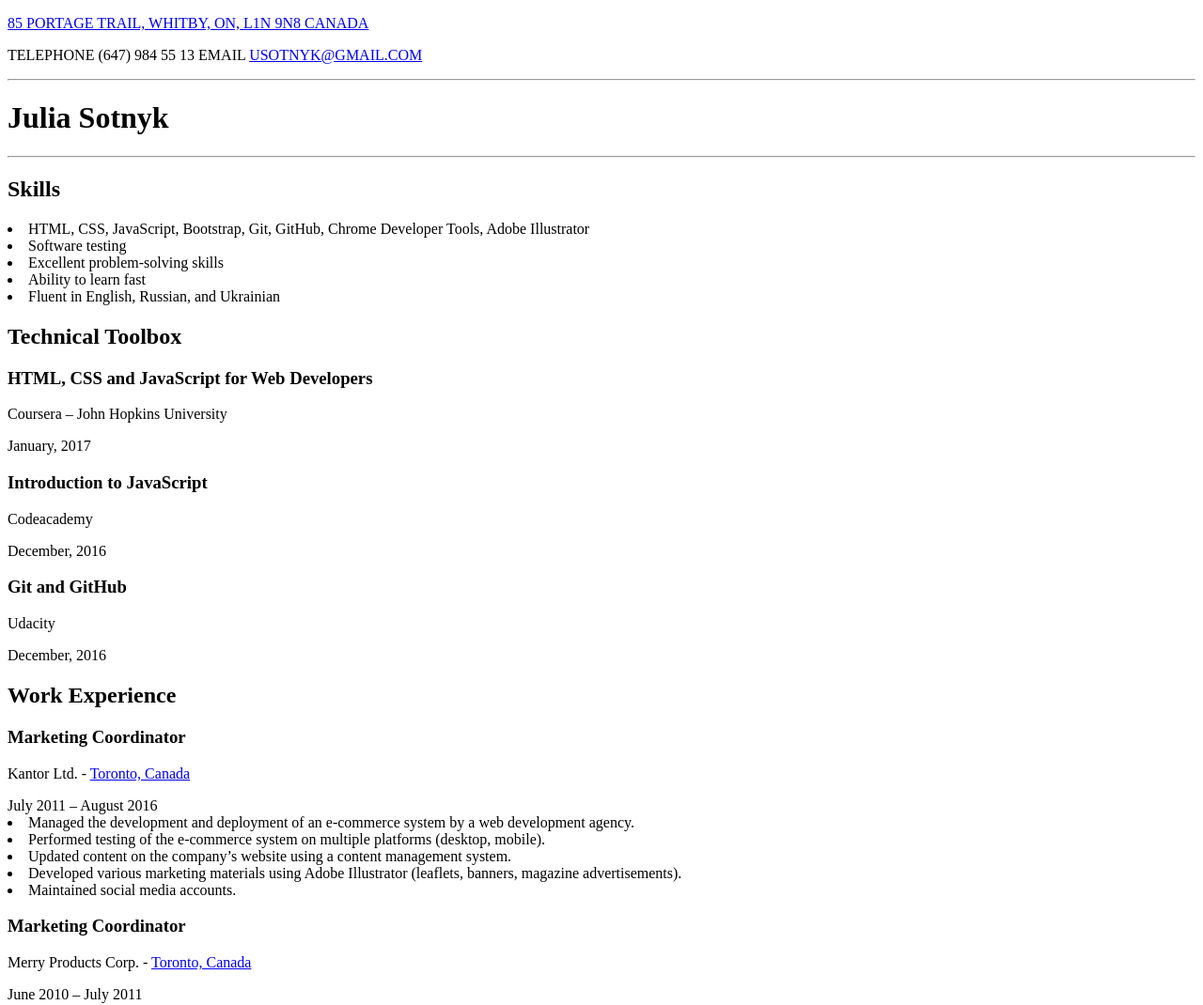
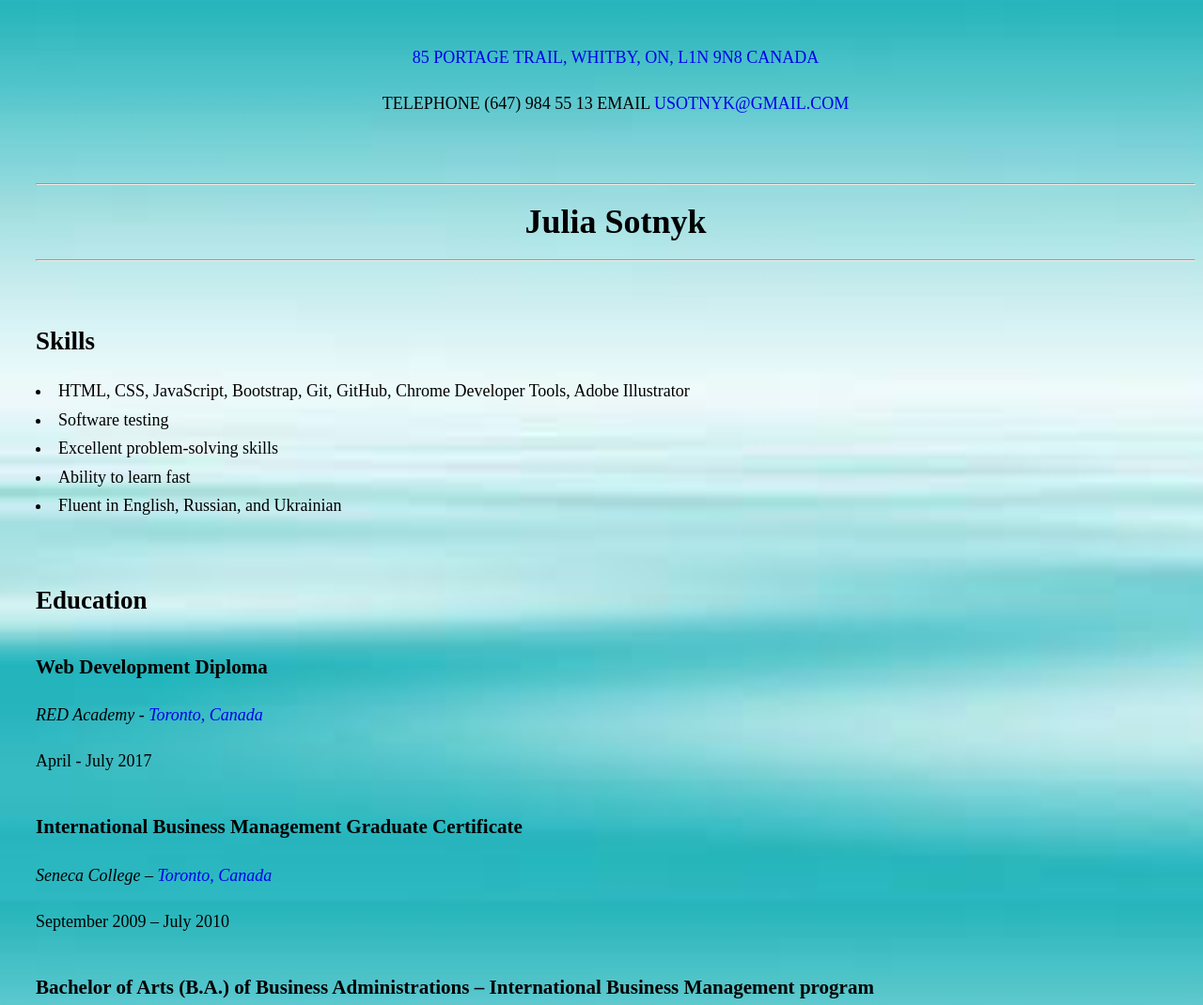
Before and after one commit to usotnyk/RA-project0, a plain HTML site: page index.html in a window 1280 px wide. Shown: the top 1070 px of the page at 94% size. Drawn offline with Linux system fonts and the light colour scheme.

Commit message:
added css paddings/margins, background image; removed spans (dates) from html

```diff
--- a/css/styles.css
+++ b/css/styles.css
@@ -0,0 +1,40 @@
+body {
+ font-size: 18px;
+ padding-top: 20px;
+ padding-bottom: 20px;
+ padding-left: 30px;
+ line-height: 1.7em;
+ background: url('background2.jpg');
+ background-size: contain;
+}
+
+a {
+  text-decoration: none;
+}
+a:hover {
+ font-weight: bold;
+}
+
+header {
+  text-align: center;
+}
+
+#tophr {
+  margin-top: 70px;
+}
+
+#bottomhr {
+  margin-bottom: 70px;
+}
+
+section {
+  margin-top: 70px;
+}
+
+section h3 {
+  margin-top: 40px;
+}
+
+section p {
+  font-style: italic;
+}
--- a/index.html
+++ b/index.html
@@ -13,9 +13,9 @@
  <header>
      <p><a href="https://www.google.ca/maps/place/85+Portage+Trail,+Whitby,+ON+L1N+9N8/@43.8527512,-78.9555027,17z/data=!3m1!4b1!4m5!3m4!1s0x89d4e1c2eeec9c17:0x12be5e855d2e6f4a!8m2!3d43.8527474!4d-78.953314!6m1!1e1" target="_blank">85 PORTAGE TRAIL, WHITBY, ON, L1N 9N8 CANADA</a></p>
      <p>TELEPHONE (647) 984 55 13 EMAIL <a href="mailto:usotnyk@gmail.com">USOTNYK@GMAIL.COM</a></p>
-     <hr>
+     <hr id="tophr">
      <h1>Julia Sotnyk</h1>
-     <hr>
+     <hr id="bottomhr">
  </header>
 
  <main>
@@ -28,16 +28,25 @@
          <li>Fluent in English, Russian, and Ukrainian</li>
      </section>
      <section>
+         <h2>Education</h2>
+          <h3>Web Development Diploma</h3>
+          <p>RED Academy - <a href="https://www.google.ca/maps/place/RED+Academy+Toronto/@43.6438229,-79.3999787,17z/data=!3m1!4b1!4m5!3m4!1s0x882b34ded41454b3:0x648b029428613f49!8m2!3d43.643819!4d-79.39779" target="_blank">Toronto, Canada</a></p>
+          <span>April - July 2017</span>
+          <h3>International Business Management Graduate Certificate</h3>
+          <p>Seneca College – <a href="https://www.google.ca/maps/place/Seneca+College+Newnham+Campus/@43.7954547,-79.3519197,17z/data=!3m1!4b1!4m5!3m4!1s0x89d4d31b90ca7705:0xb7ff263adf7d9741!8m2!3d43.7954508!4d-79.349731" target="_blank">Toronto, Canada </a></p>
+          <span>September 2009 – July 2010 </span>
+          <h3>Bachelor of Arts (B.A.) of Business Administrations – International Business Management program</h3>
+          <p>Ukrainian-American Humanitarian (Liberal Arts) Institute – <a href="https://www.google.ca/maps/place/Turhenievska+St,+8%2F14,+Kyiv,+Ukraine/@50.4488414,30.4933893,17z/data=!3m1!4b1!4m5!3m4!1s0x40d4ce8ab8e08a8f:0x352d2f75e45028fc!8m2!3d50.448838!4d30.495578" target="_blank">Kiev, Ukraine</a></p>
+          <span>September 2005 – July 2009 </span>
+     </section>
+     <section>
          <h2>Technical Toolbox</h2>
           <h3>HTML, CSS and JavaScript for Web Developers</h3>
-          <p>Coursera – John Hopkins University</p>
-          <span>January, 2017</span>
+          <p>Coursera - January, 2017</p>
           <h3>Introduction to JavaScript</h3>
-          <p>Codeacademy</p>
-          <span>December, 2016</span>
+          <p>Codeacademy - December, 2016</p>
           <h3>Git and GitHub</h3>
-          <p>Udacity</p>
-          <span>December, 2016</span>
+          <p>Udacity - December, 2016</p>
      </section>
      <section>
          <h2>Work Experience</h2>
@@ -60,18 +69,6 @@
           <li>Developed communication strategies and marketing activities to promote sales of products.</li>
          </article>
      </section>
-     <section>
-         <h2>Education</h2>
-          <h3>Web Development Diploma</h3>
-          <p>RED Academy - <a href="https://www.google.ca/maps/place/RED+Academy+Toronto/@43.6438229,-79.3999787,17z/data=!3m1!4b1!4m5!3m4!1s0x882b34ded41454b3:0x648b029428613f49!8m2!3d43.643819!4d-79.39779" target="_blank">Toronto, Canada</a></p>
-          <span>April - July 2017</span>
-          <h3>International Business Management Graduate Certificate</h3>
-          <p>Seneca College – <a href="https://www.google.ca/maps/place/Seneca+College+Newnham+Campus/@43.7954547,-79.3519197,17z/data=!3m1!4b1!4m5!3m4!1s0x89d4d31b90ca7705:0xb7ff263adf7d9741!8m2!3d43.7954508!4d-79.349731" target="_blank">Toronto, Canada </a></p>
-          <span>September 2009 – July 2010 </span>
-          <h3>Bachelor of Arts (B.A.) of Business Administrations – International Business Management program</h3>
-          <p>Ukrainian-American Humanitarian (Liberal Arts) Institute – <a href="https://www.google.ca/maps/place/Turhenievska+St,+8%2F14,+Kyiv,+Ukraine/@50.4488414,30.4933893,17z/data=!3m1!4b1!4m5!3m4!1s0x40d4ce8ab8e08a8f:0x352d2f75e45028fc!8m2!3d50.448838!4d30.495578" target="_blank">Kiev, Ukraine</a></p>
-          <span>September 2005 – July 2009 </span>
-     </section>
  </main>
 </body>
 </html>
```
Also changed, not shown: css/background2.jpg (added).
